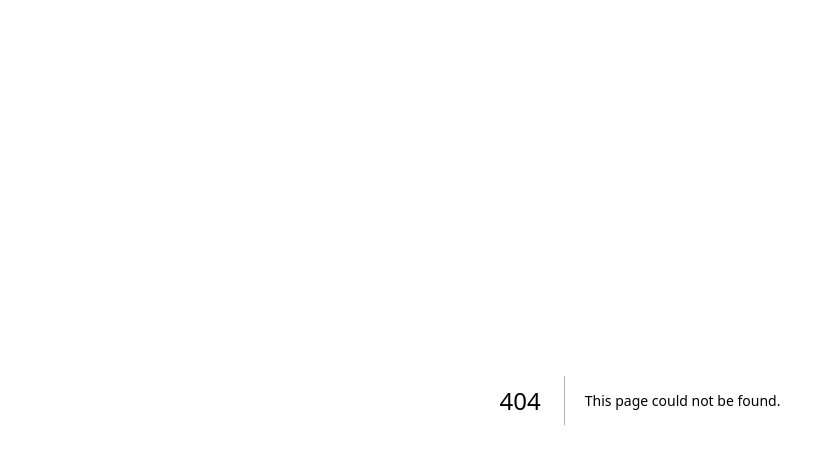
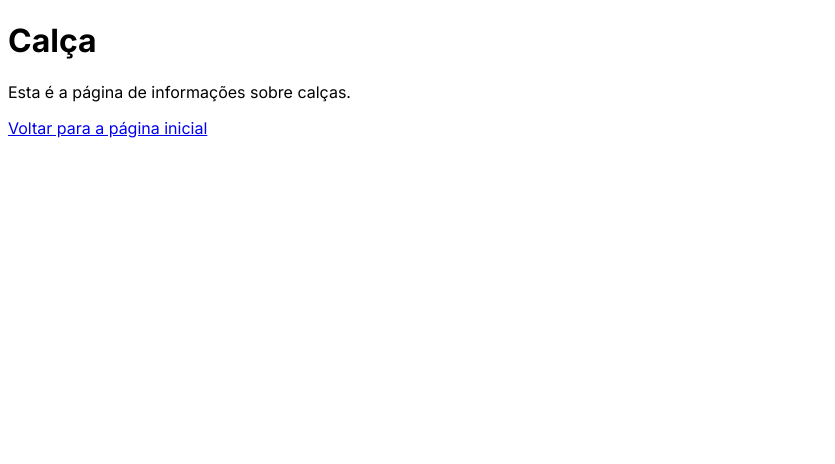
Before and after one commit to thiagogilcamargo/loja-app, a Next.js app: page /produtos/calca in a window 1280 px wide. Before the commit this address had no page. Shown: the top 464 px of the page, without its empty margins (0-835 px from the left). Built offline with nearby package versions, Linux system fonts and the light colour scheme.

Commit message:
routas + image e links

```diff
--- /dev/null
+++ b/src/app/produtos/calca/page.jsx
@@ -0,0 +1,10 @@
+import Link from "next/link";
+export default function Calca() {
+  return (
+    <div>
+      <h1>Calça</h1>
+      <p>Esta é a página de informações sobre calças.</p>
+      <Link href="/">Voltar para a página inicial</Link>
+    </div>
+  );
+}
--- /dev/null
+++ b/src/app/produtos/tenis/page.jsx
@@ -0,0 +1,13 @@
+import Link from "next/link";
+
+export default function Tenis() {
+  return (
+    <div>
+      <h1>Tênis</h1>
+      <p>Esta é a página de informações sobre tênis.</p>
+      <p>
+        <Link href="/">Voltar para a página inicial</Link>
+      </p>
+    </div>
+  );
+}
```
Also changed, not shown: public/istockphoto.jpg (added).
